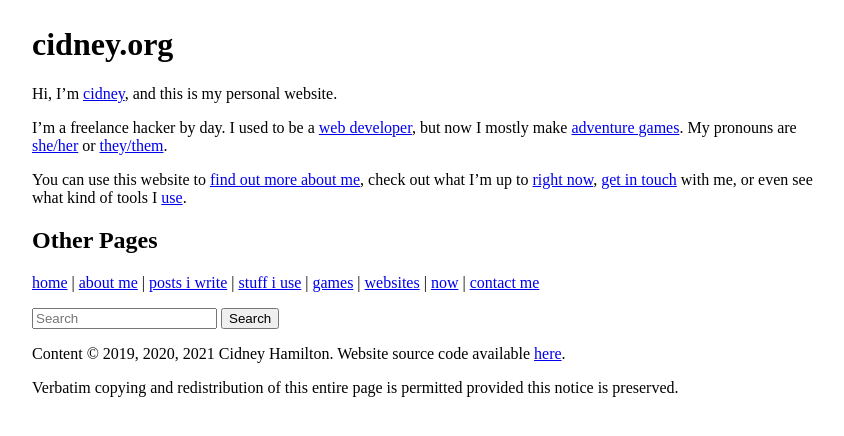
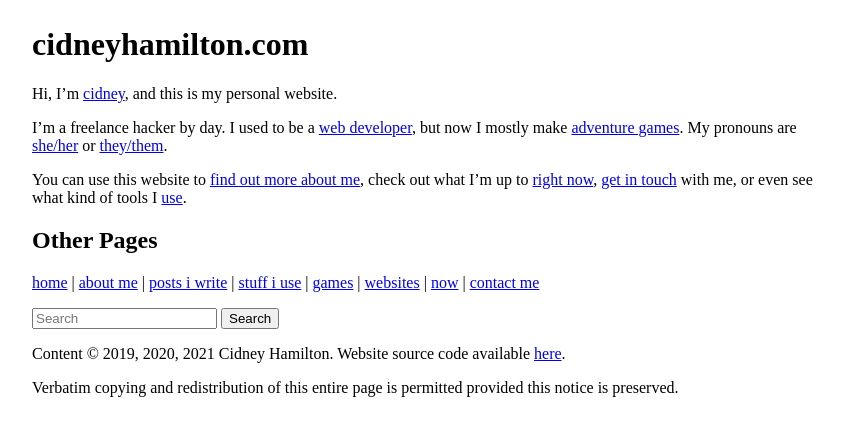
Before and after one commit to cidneyhamilton/cidneyhamilton.com, a Jekyll site: the page built from index.md, in a window 1280 px wide. Shown: the top 436 px of the page, without its empty margins (208-1052 px from the left). Built offline with Jekyll 4.4.1, drawn with Linux system fonts in a browser that asks for light colours.

Commit message:
Update config for cidneyhamilton.com

```diff
--- a/_config.yml
+++ b/_config.yml
@@ -1,9 +1,9 @@
 # Metadata about the site
-name: cidney.org
+name: cidneyhamilton.com
 author: Cidney Hamilton
 email: cidney@cidneyhamilton.com
 description: personal website of Cidney Hamilton
-url: http://cidney.org
+url: http://cidneyhamilton.com
 source-url: http://github.com/cidneyhamilton/cidney.org
 fedi-url: https://social.city-of-glass.net/@cidney
 itch-url: https://cidney.itch.io
```
